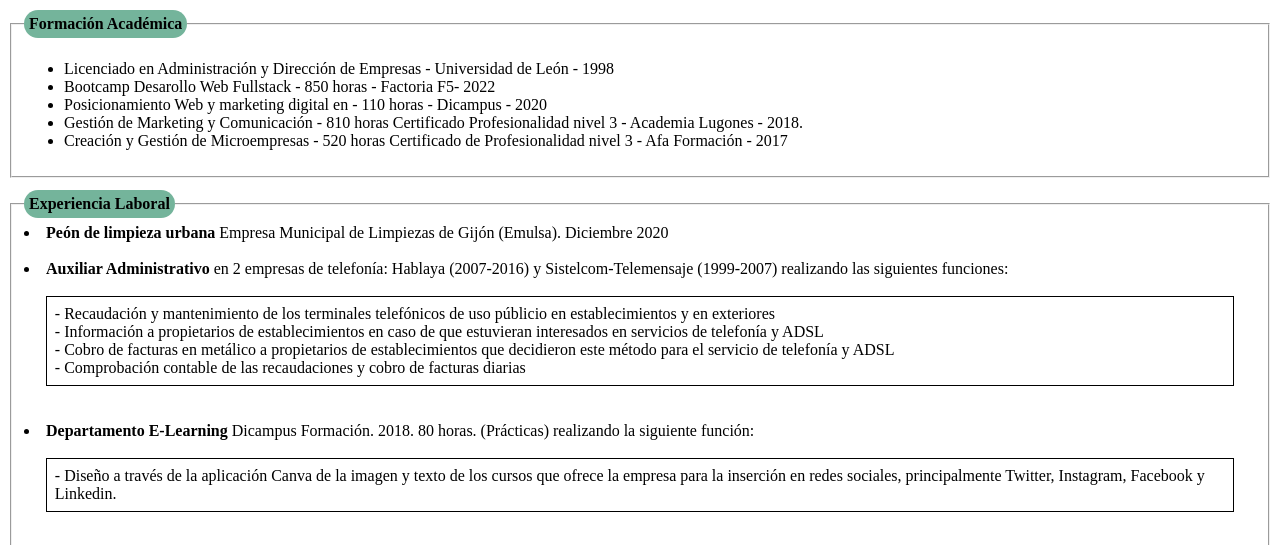
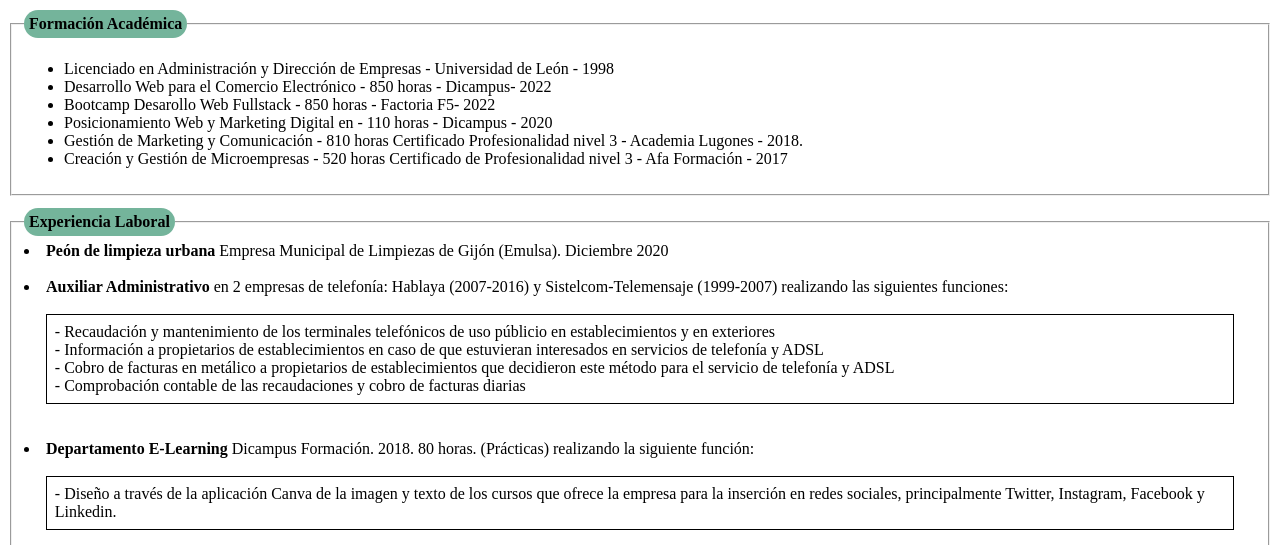
Before and after one commit to franjavi01/curriculum-detallado, a plain HTML site: page index.html in a window 1280 px wide. Shown: the part 247-792 px from the top of the page. Drawn offline with Linux system fonts and the light colour scheme.

Commit message:
añadiendo un curso que realice en 2022

```diff
--- a/index.html
+++ b/index.html
@@ -36,8 +36,9 @@
             <ul>
                 <li>Licenciado en Administración y
                     Dirección de Empresas - Universidad de León - 1998</li>
+                <li>Desarrollo Web para el Comercio Electrónico - 850 horas - Dicampus- 2022</li>
                 <li>Bootcamp Desarollo Web Fullstack - 850 horas - Factoria F5- 2022</li>
-                <li>Posicionamiento Web y marketing digital en - 110 horas - Dicampus - 2020</li>
+                <li>Posicionamiento Web y Marketing Digital en - 110 horas - Dicampus - 2020</li>
                 <li>Gestión de Marketing y Comunicación - 810 horas Certificado Profesionalidad nivel 3 - Academia Lugones - 2018.</li>
                 <li>Creación y Gestión de
                     Microempresas - 520 horas Certificado de Profesionalidad nivel 3 - Afa Formación - 2017</li>
```
